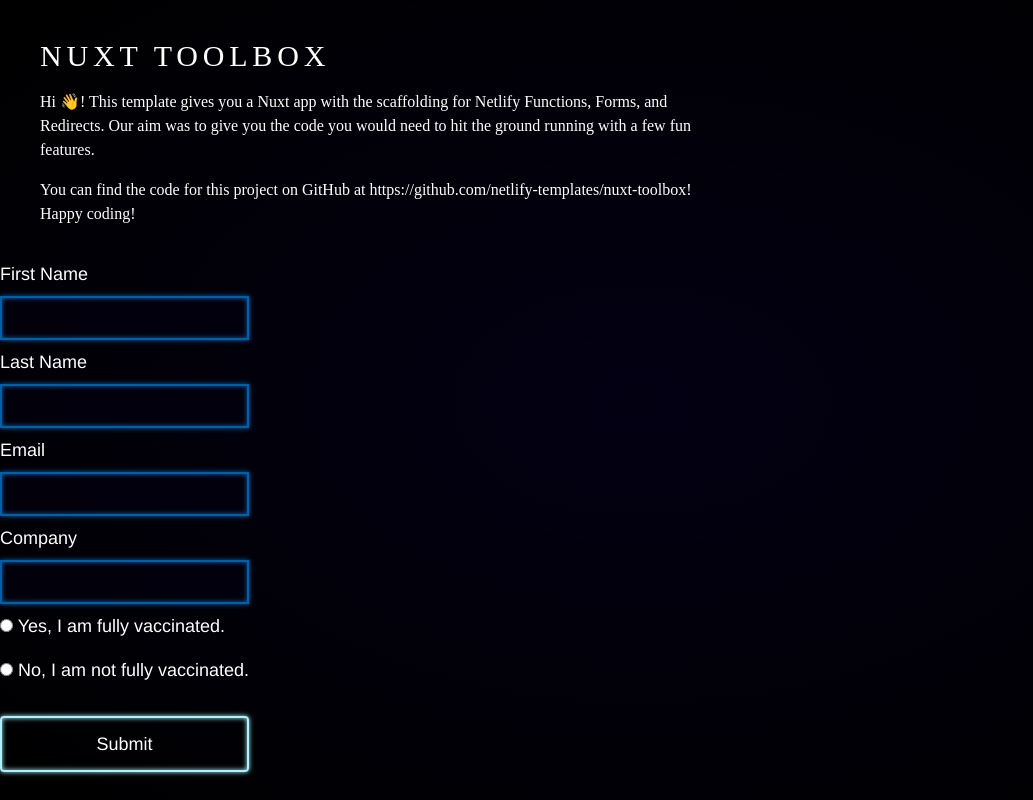
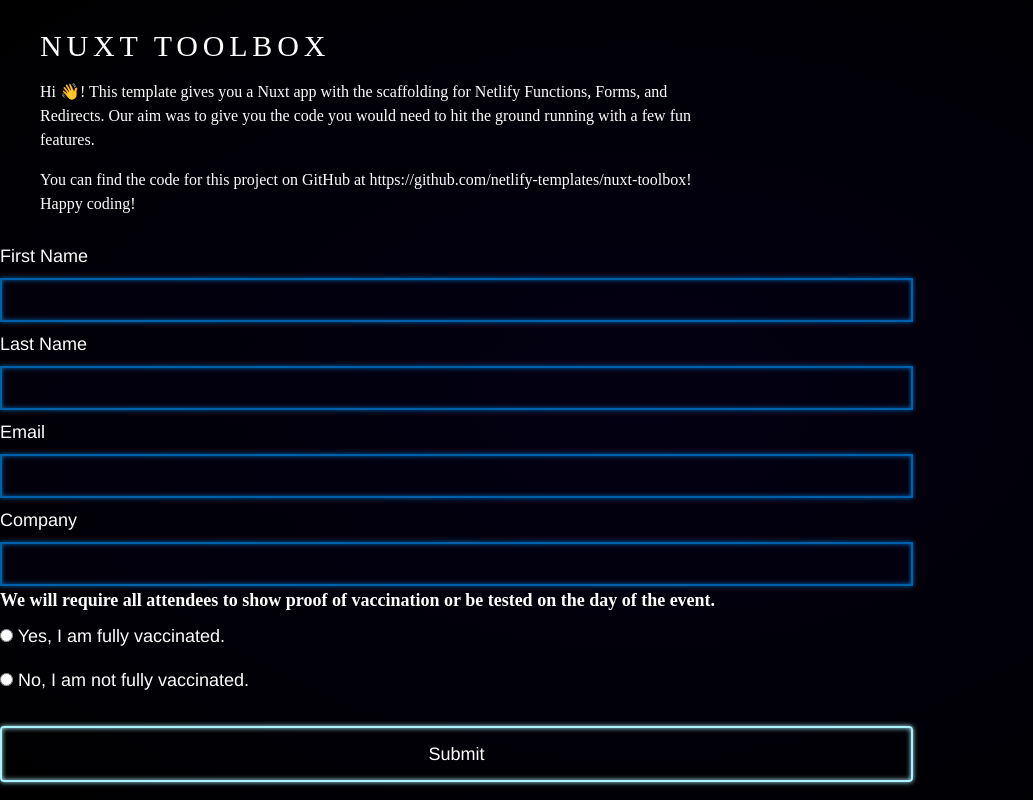
Before and after one commit to brandondithberry/thegarage, a Nuxt app: page / in a window 1280 px wide. Shown: the whole page, without its empty margins (0-1033 px from the left). Built offline with nearby package versions, Linux system fonts and the light colour scheme.

Commit message:
Form Updates

```diff
--- /dev/null
+++ b/assets/css/_forms.pcss
@@ -0,0 +1,55 @@
+
+form .btn {
+  width: 100%;
+}
+
+form h4,
+input[type='text'],
+input[type='email'] {
+  @apply inline w-full py-3;
+}
+
+label {
+  @apply text-lg block py-2 m-0;
+}
+
+input[type='checkbox'] {
+  @apply inline py-3;
+}
+
+input[type='checkbox']:after {
+  background: #0060a9;
+}
+
+input[type='checkbox']:checked:before {
+  background: #0060a9;
+}
+
+input[type='text'],
+input[type='email'] {
+  @apply border-primary border-2 p-2;
+  box-shadow: 0px 0px 5px #0060a9, inset 0px 0px 5px #0060a9;
+  background: #03001377;
+  transition: all 0.4s ease;
+  color: #fff;
+}
+
+input[type='text']:focus,
+input[type='text']:focus-visible,
+input[type='text']:active,
+input[type='email']:focus,
+input[type='email']:focus-visible,
+input[type='email']:active {
+  border-color: #acf2fd;
+  box-shadow: 0px 0px 10px #acf2fd, inset 0px 0px 5px #acf2fd;
+}
+
+.hidden {
+  clip: rect(0 0 0 0);
+  clip-path: inset(50%);
+  height: 1px;
+  overflow: hidden;
+  position: absolute;
+  white-space: nowrap;
+  width: 1px;
+}
--- a/assets/css/main.css
+++ b/assets/css/main.css
@@ -1,6 +1,7 @@
 @import './_vars.pcss';
 @import './_globals.pcss';
 @import './_animations.pcss';
+@import './_forms.pcss';
 
 /* @layer base START */
 @import './_typography.pcss';
--- a/components/InviteForm.vue
+++ b/components/InviteForm.vue
@@ -1,5 +1,5 @@
 <template>
-  <div class="invite-form">
+  <div class="flex w-full text-left mx-auto mt-2">
     <form
       netlify
       netlify-honeypot
@@ -21,71 +21,10 @@
       <input id="email" type="email" name="email" required />
       <label for="company">Company</label>
       <input id="company" type="text" name="company" required />
-      <label><input id="yes" type="radio" name="vaccinated" value="Yes"> Yes, I am fully vaccinated.</label>
-      <label><input id="no" type="radio" name="vaccinated" value="No"> No, I am not fully vaccinated.</label>
+      <h4>We will require all attendees to show proof of vaccination or be tested on the day of the event.</h4>
+      <label><input id="yes" type="radio" name="vaccinated" value="Yes" /> Yes, I am fully vaccinated.</label>
+      <label><input id="no" type="radio" name="vaccinated" value="No" /> No, I am not fully vaccinated.</label>
       <button type="submit" class="btn">Submit</button>
     </form>
   </div>
 </template>
-
-<style lang="postcss" scoped>
-.invite-form {
-  @apply flex w-full text-left;
-  margin: 1rem auto 0 auto;
-}
-
-.invite-form .btn {
-  width: 100%;
-}
-
-.invite-form h4,
-.invite-form input[type='text'],
-.invite-form input[type='email'] {
-  @apply inline w-full py-3;
-}
-
-.invite-form label {
-  @apply text-lg block py-2 m-0;
-}
-
-.invite-form input[type='checkbox'] {
-  @apply inline py-3;
-}
-
-.invite-form input[type='checkbox']:after {
-  background: #0060a9;
-}
-
-.invite-form input[type='checkbox']:checked:before {
-  background: #0060a9;
-}
-
-.invite-form input[type='text'],
-.invite-form input[type='email'] {
-  @apply border-primary border-2 p-2;
-  box-shadow: 0px 0px 5px #0060a9, inset 0px 0px 5px #0060a9;
-  background: #03001377;
-  transition: all 0.4s ease;
-  color: #fff;
-}
-
-.invite-form input[type='text']:focus,
-.invite-form input[type='text']:focus-visible,
-.invite-form input[type='text']:active,
-.invite-form input[type='email']:focus,
-.invite-form input[type='email']:focus-visible,
-.invite-form input[type='email']:active {
-  border-color: #acf2fd;
-  box-shadow: 0px 0px 10px #acf2fd, inset 0px 0px 5px #acf2fd;
-}
-
-.hidden {
-  clip: rect(0 0 0 0);
-  clip-path: inset(50%);
-  height: 1px;
-  overflow: hidden;
-  position: absolute;
-  white-space: nowrap;
-  width: 1px;
-}
-</style>
```
